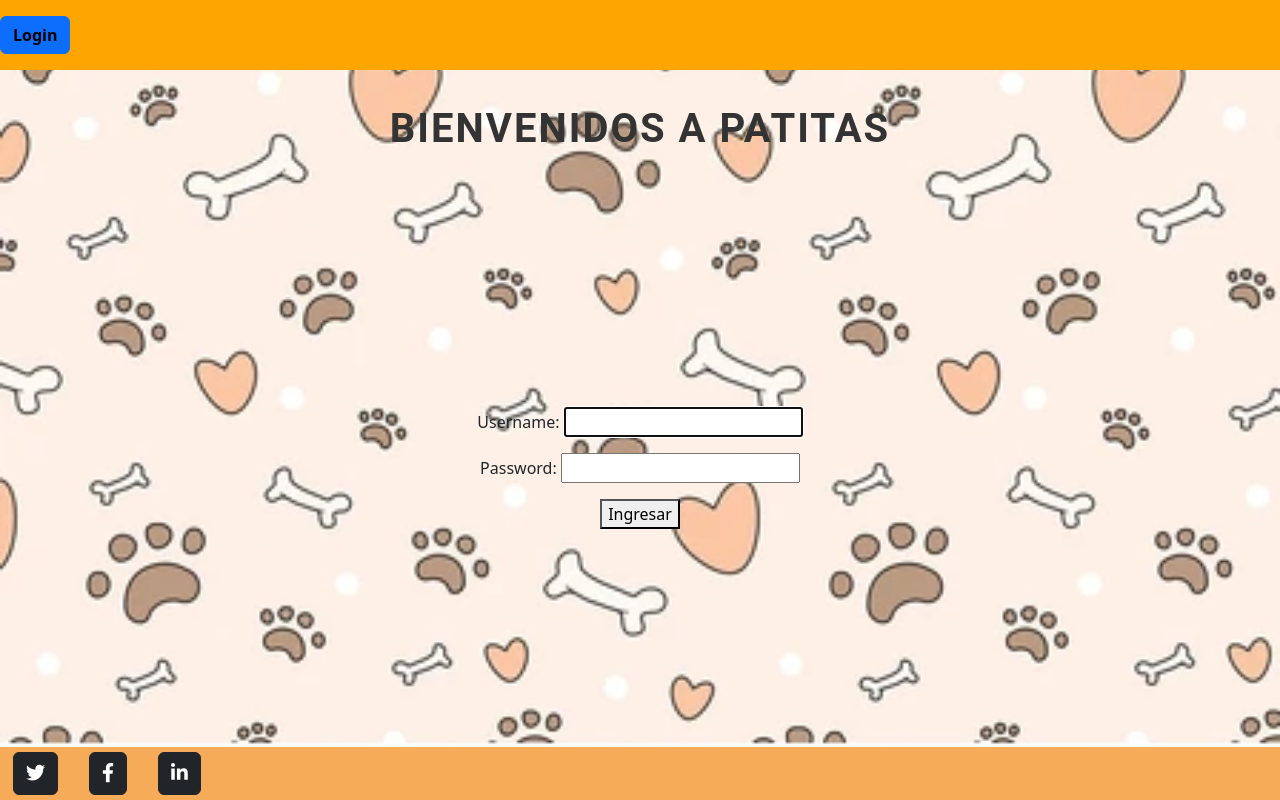
After one commit to spawnew/PatitasTPitschool, a Django app: page /tienda/login/ in a window 1280 px wide. The commit adds this page. Run offline with Django 5.2, Linux system fonts and the light colour scheme; some libraries are stand-ins or nearby versions.

Commit message:
terminado login falta registro

```diff
--- a/miapp/tienda/templates/home.html
+++ b/miapp/tienda/templates/home.html
@@ -13,13 +13,21 @@
 <body>
     <nav class="navbar">
         <ul class="nav">
+           {% if user.is_authenticated %}
             {% block titulo %}
-                <li class="titulo">Hola Home</li>
+                <li class="titulo">Home</li>
             {% endblock titulo %}
+
+
             <li><a href="{% url 'home' %}">Home</a></li>
             <li><a href="{% url 'perro_list' %}">Buscar perro</a></li>
             <li><a href="{% url 'perroEncontrado' %}">Perro encontrados</a></li>
             <li><a href="{% url 'contacto' %}">Contacto</a></li>
+
+        {% else %}
+         <li class="nav-item"><a class="btn btn-primary my-2" href="{% url 'login' %}">Login</a></li>
+
+                        {% endif %}
         </ul>
     </nav>
     {%block otrotitulo%}
--- /dev/null
+++ b/miapp/tienda/templates/login.html
@@ -0,0 +1,13 @@
+{% extends './home.html' %}
+
+{% block titulo %}
+    <li> class="titulo"Login</li>
+{% endblock titulo %}
+
+{% block contenido %}
+    <form action="" method="POST" enctype="multipart/form-data">
+        {% csrf_token %}
+        {{ form.as_p }}
+        <button type="submit">Ingresar</button>
+    </form>
+{% endblock contenido %}
--- a/miapp/tienda/urls.py
+++ b/miapp/tienda/urls.py
@@ -15,4 +15,12 @@
     path('delete_perro/<int:pk>/', views.PerroDelete.as_view(), name="delete_perro" ),
 
 
+
+    path('login/', views.login_request, name="login"),
+
+
+
+
+
+
 ]
--- a/miapp/tienda/views.py
+++ b/miapp/tienda/views.py
@@ -1,4 +1,4 @@
-from django.shortcuts import render
+from django.shortcuts import redirect, render
 from django.urls import reverse_lazy
 from .forms import *
 from .models import *
@@ -6,6 +6,10 @@
 from django.views.generic import CreateView
 from django.views.generic import UpdateView
 from django.views.generic import DeleteView
+from django.contrib.auth.forms      import AuthenticationForm
+from django.contrib.auth            import authenticate, login,logout
+from django.contrib.auth.mixins     import LoginRequiredMixin
+from django.contrib.auth.decorators import login_required
 
 
 def home(request):
@@ -61,3 +65,23 @@
     model = Perro
     template_name = 'perro_confirm_delete.html'
     success_url = reverse_lazy('perro_list')
+
+
+
+
+def login_request(request):
+    if request.method == "POST":
+        usuario = request.POST['username']
+        password = request.POST['password']
+        user = authenticate(request, username=usuario, password=password)
+        if user is not None:
+            login(request, user)
+
+
+            return render(request, "home.html")
+        else:
+            return redirect(reverse_lazy('login'))
+
+    miForm = AuthenticationForm()
+
+    return render(request, "login.html", {"form": miForm })
```
Also changed, not shown: miapp/db.sqlite3, miapp/tienda/static/css/fotos/pixelcut-export.jpeg (added).
